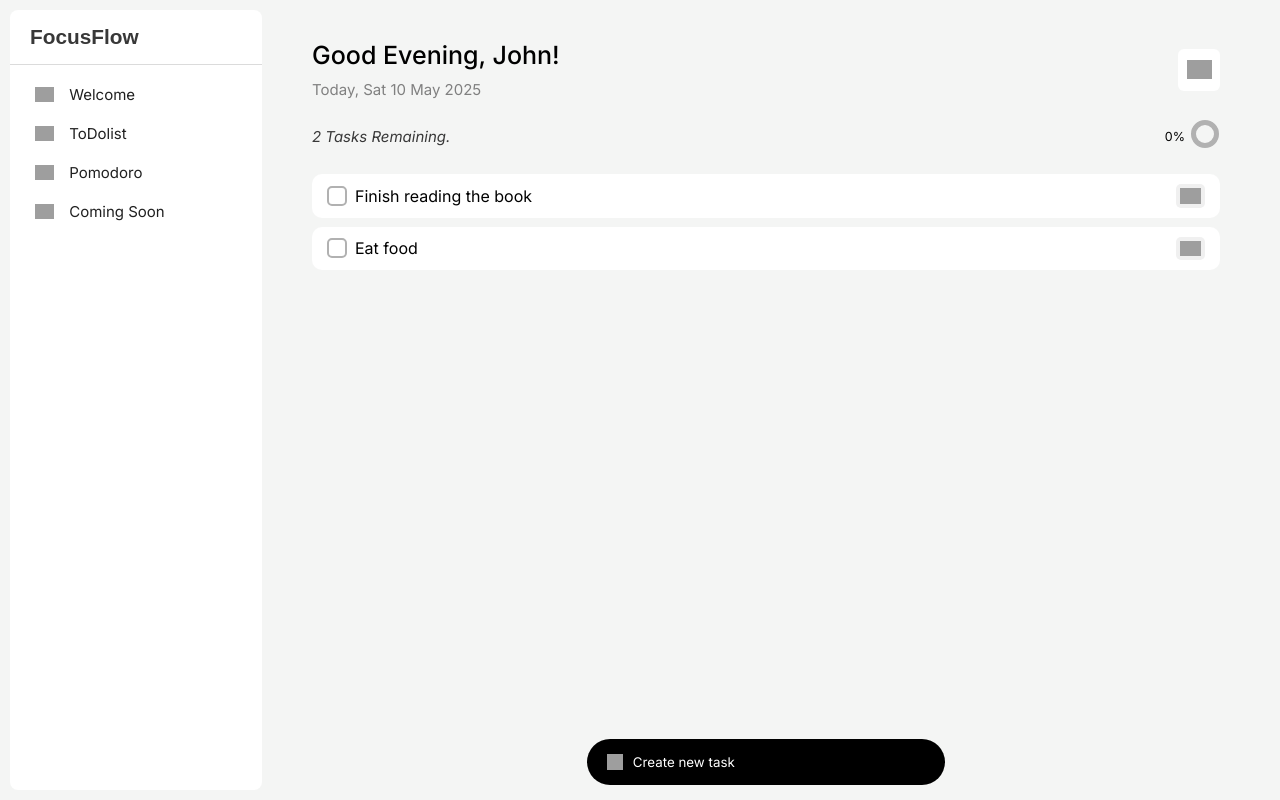
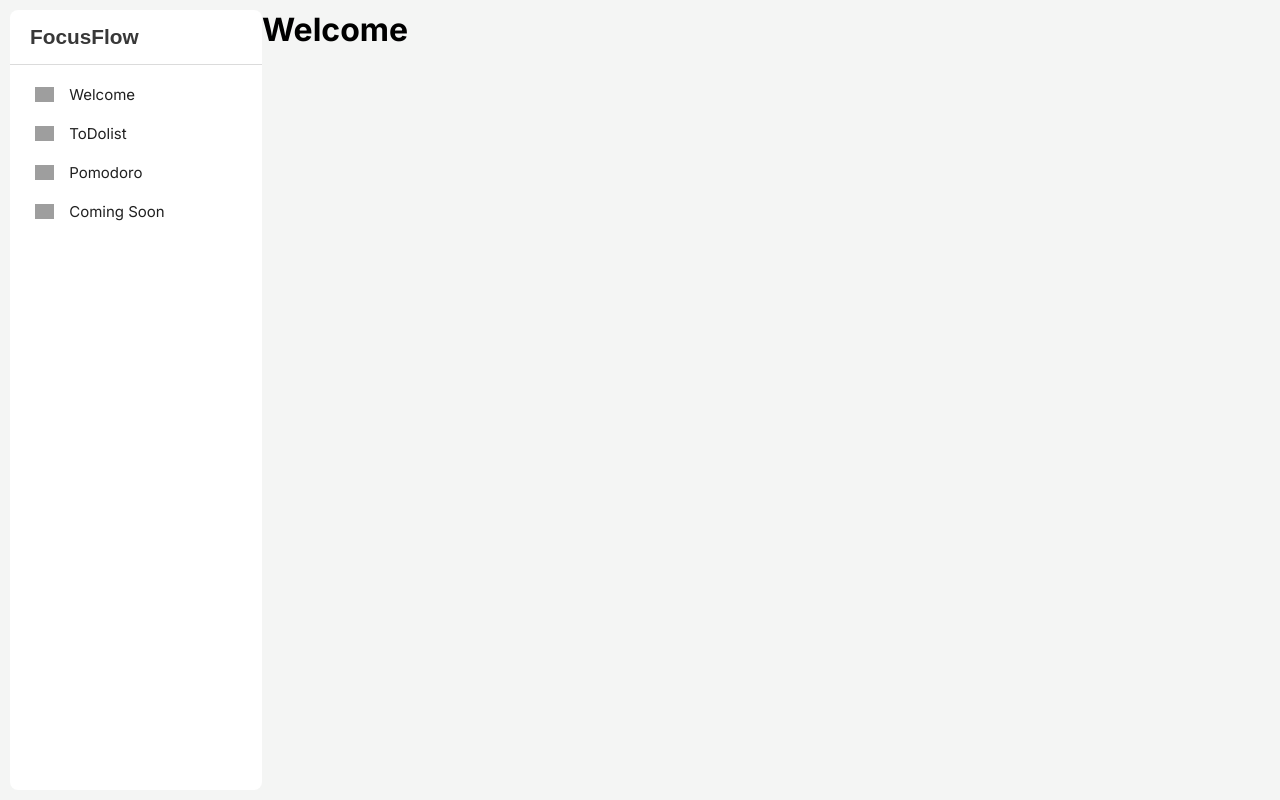
Before and after one commit to dipanshu447/Focus-flow, a React (Vite) app: page / in a window 1280 px wide. Both pictures are taken after a click on the item "Welcome". Built offline with nearby package versions, Linux system fonts and the light colour scheme; grey boxes are pictures that could not be loaded; a web font is replaced by a local one.

Commit message:
Menu bar option functioning

```diff
--- a/src/App.jsx
+++ b/src/App.jsx
@@ -43,18 +43,21 @@ export default function App() {
     return count;
   }, 0);
 
-
+  const [page, setPage] = useState("ToDolist");
 
   return (
     <>
-      <Menu />
-      <TodoList
+      <Menu setPage={setPage}/>
+      {page == "Welcome" && <h1>Welcome</h1>}
+      {page == "ToDolist" && <TodoList
         addTask={addTask}
         remainingTaskCount={finishedTasksCount}
         taskDoneLength={taskDone.length}
         taskLength={Tasks.length}
         userTasks={userTasks}
-      />
+      />}
+      {page == "Pomodoro" && <h1>Pomodoro</h1>}
+      {page == "Coming Soon" && <h1>Coming Soon</h1>}
     </>
   )
 }
--- a/src/components/MenuBar.jsx
+++ b/src/components/MenuBar.jsx
@@ -17,14 +17,15 @@ const menuItem = [
     }
 ]
 
-let menuOptions = menuItem.map((item, index) => (
-    <li key={index}>
-        <img src={item.icon} alt={item.lable + " option"} />
-        {item.lable}
-    </li>
-))
 
-export default function Menu() {
+export default function Menu({setPage}) {
+    let menuOptions = menuItem.map((item, index) => (
+        <li key={index} onClick={() => setPage(menuItem[index].lable)}>
+            <img src={item.icon} alt={item.lable + " option"} />
+            {item.lable}
+        </li>
+    ))
+
     return (
         <div className="menu">
             <div className="heading">
```
